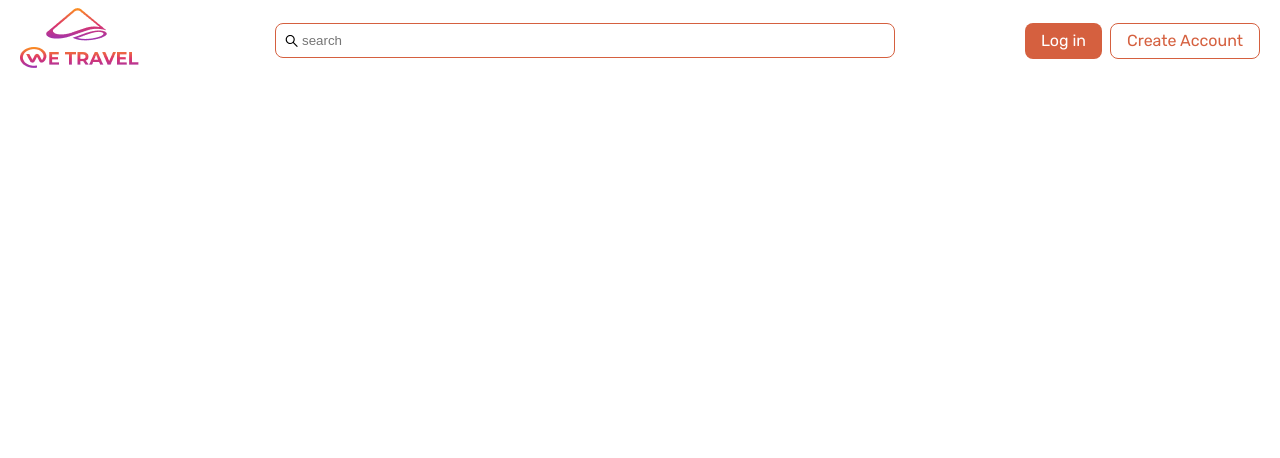
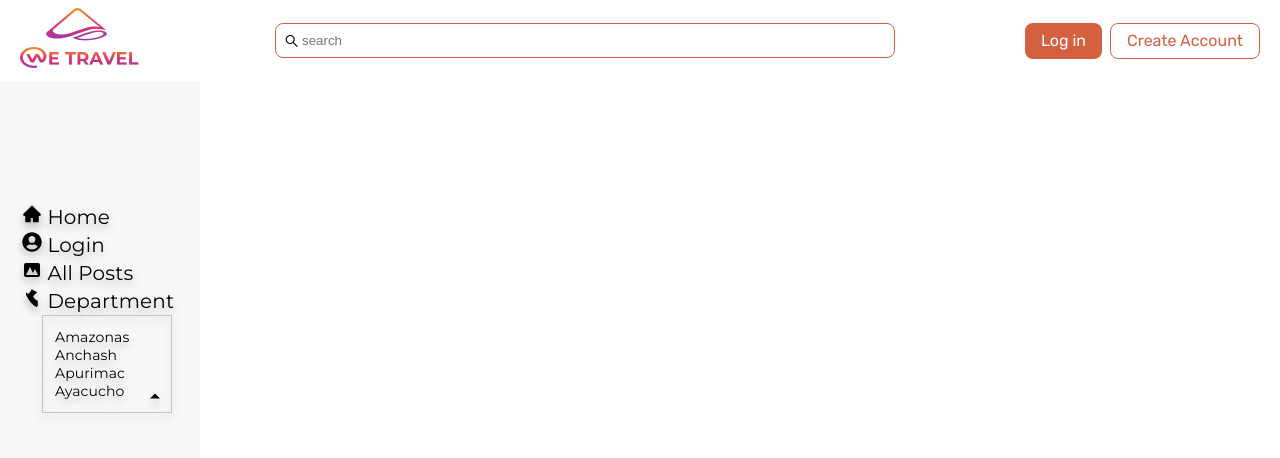
Before and after one commit to angelivan44/we-travel-react, a React (Create React App) app: page /category in a window 1280 px wide. Shown: the top 458 px of the page. Built offline with nearby package versions, Linux system fonts and the light colour scheme.

Commit message:
Add SideBarComponent

```diff
--- /dev/null
+++ b/src/components/Category/SideBar.js
@@ -0,0 +1,74 @@
+import styled from "@emotion/styled";
+import { AiFillHome } from "react-icons/ai";
+import { FaUserCircle } from "react-icons/fa";
+import { HiPhotograph } from "react-icons/hi";
+import { GiPeru } from "react-icons/gi";
+import { IoMdArrowDropup } from "react-icons/io";
+import color from "../../app/color";
+
+export default function SideBar(){
+  return (
+    <StyledDiv>
+      <StyledUl>
+        <li><AiFillHome /> Home</li>
+        <li><FaUserCircle /> Login</li>
+        <li><HiPhotograph /> All Posts</li>
+        <li>
+          <GiPeru /> Department
+          <ul>
+            <IoMdArrowDropup />
+            <li>Amazonas</li>
+            <li>Anchash</li>
+            <li>Apurimac</li>
+            <li>Ayacucho</li>
+          </ul>
+        </li>
+      </StyledUl>
+    </StyledDiv>
+  )
+}
+const StyledDiv = styled.div`
+  width: 200px;
+  min-height: calc( 100vh - 90px );
+  height: 100%;
+  background: #F8F8F8;
+`
+const StyledUl = styled.ul`
+  list-style: none;
+  padding: 22px;
+  margin: 100px 0 0 0;
+  & > li {
+    filter: drop-shadow(0px 5px 4px rgba(0, 0, 0, 0.25));
+    font-family: Montserrat;
+    font-style: normal;
+    font-weight: 500;
+    font-size: 20px;
+    line-height: 28px;
+    letter-spacing: 0.15px;
+    color: ${color.black};
+    & > ul {
+      width: 130px;
+      padding: 12px;
+      margin: 0;
+      margin-left: 20px;
+      list-style: none;
+      border: 1px solid #C4C4C4;
+      box-sizing: border-box;
+      position:relative;
+      & > svg{
+        position: absolute;
+        bottom: 6px;
+        right: 6px;
+      }
+      & > li {
+        font-family: Montserrat;
+        font-style: normal;
+        font-weight: 500;
+        font-size: 14px;
+        line-height: 18px;
+        letter-spacing: 0.1px;
+        color: ${color.black};
+      };
+    };
+  };
+`
--- a/src/pages/Category.js
+++ b/src/pages/Category.js
@@ -1,4 +1,5 @@
 import styled from "@emotion/styled";
+import SideBar from "../components/Category/SideBar";
 import Navbar from "../components/UI/Navbar";
 
 export default function Category () {
@@ -6,7 +7,7 @@ export default function Category () {
     <div>
       <Navbar />
       <StyledDiv>
-
+        <SideBar />
       </StyledDiv>
     </div>
   )
```
